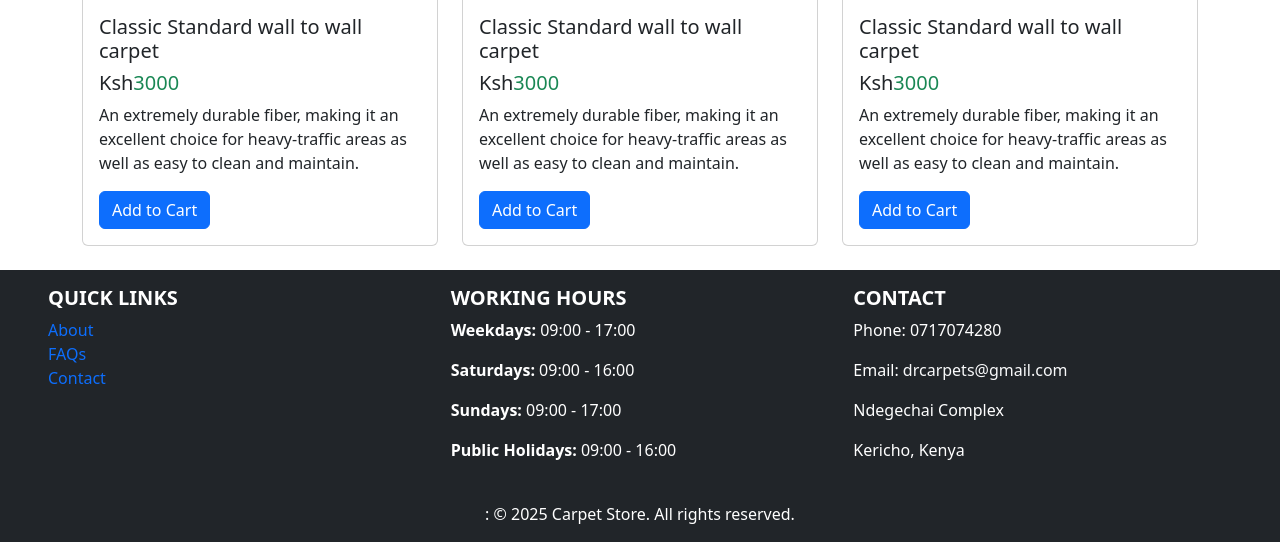
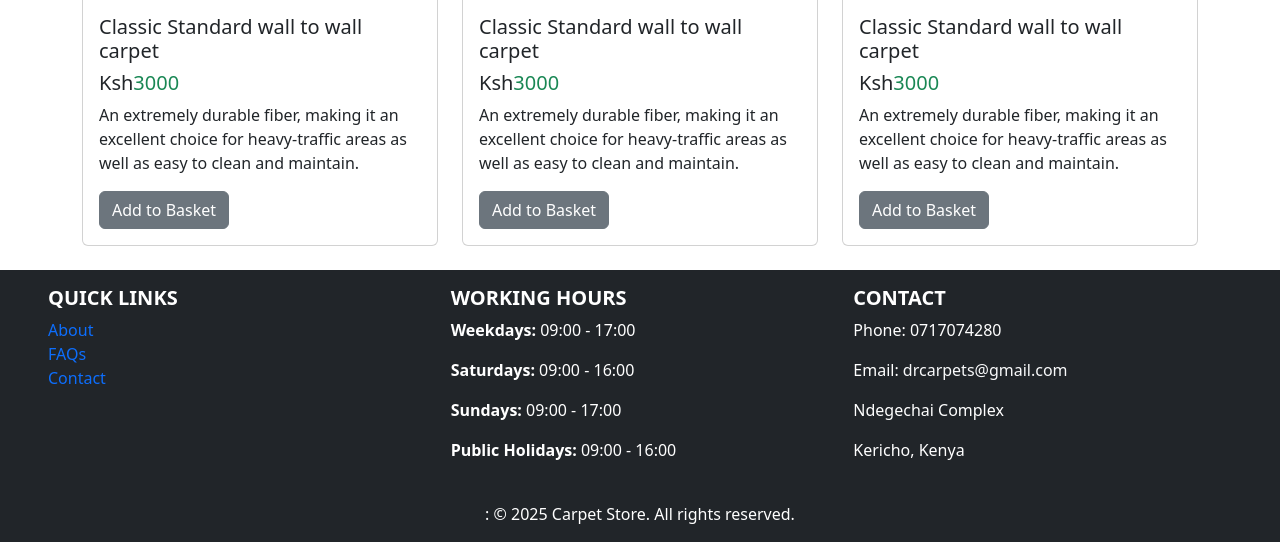
Before and after one commit to abedkip/DR_CARPETS, a Flask app: page /color/grey in a window 1280 px wide. Shown: the part 987-1529 px from the top of the page. Run offline with Flask 3, Linux system fonts and the light colour scheme.

Commit message:
change btn color & cart to basket

```diff
--- a/app/templates/grey.html
+++ b/app/templates/grey.html
@@ -3,7 +3,7 @@
 {% block content %}
 
 
- <h1 class="text-center text-primary">Grey Carpets</h1>
+ <h1 class="text-center text-secondary">Grey Carpets</h1>
 
 
 <div class="container">
@@ -16,7 +16,7 @@
           <h5 class="card-title">Classic Standard wall to wall carpet</h5>
           <h5 class="text-success"><span class="text-dark">Ksh</span>3000</h5>
           <p class="card-text">An extremely durable fiber, making it an excellent choice for heavy-traffic areas as well as easy to clean and maintain.</p>
-          <a href="#" class="btn btn-primary">Add to Cart</a>
+          <a href="#" class="btn btn-secondary">Add to Basket</a>
       </div>
       </div>
   </div>
@@ -28,7 +28,7 @@
           <h5 class="card-title">Classic Standard wall to wall carpet</h5>
           <h5 class="text-success"><span class="text-dark">Ksh</span>3000</h5>
           <p class="card-text">An extremely durable fiber, making it an excellent choice for heavy-traffic areas as well as easy to clean and maintain.</p>
-          <a href="#" class="btn btn-primary">Add to Cart</a>
+          <a href="#" class="btn btn-secondary">Add to Basket</a>
       </div>
       </div>
   </div>
@@ -40,7 +40,7 @@
           <h5 class="card-title">Classic Standard wall to wall carpet</h5>
           <h5 class="text-success"><span class="text-dark">Ksh</span>3000</h5>
           <p class="card-text">An extremely durable fiber, making it an excellent choice for heavy-traffic areas as well as easy to clean and maintain.</p>
-          <a href="#" class="btn btn-primary">Add to Cart</a>
+          <a href="#" class="btn btn-secondary">Add to Basket</a>
       </div>
       </div>
   </div>
@@ -55,7 +55,7 @@
           <h5 class="card-title">Classic Standard wall to wall carpet</h5>
           <h5 class="text-success"><span class="text-dark">Ksh</span>3000</h5>
           <p class="card-text">An extremely durable fiber, making it an excellent choice for heavy-traffic areas as well as easy to clean and maintain.</p>
-          <a href="#" class="btn btn-primary">Add to Cart</a>
+          <a href="#" class="btn btn-secondary">Add to Basket</a>
       </div>
       </div>
   </div>
@@ -67,7 +67,7 @@
           <h5 class="card-title">Classic Standard wall to wall carpet</h5>
           <h5 class="text-success"><span class="text-dark">Ksh</span>3000</h5>
           <p class="card-text">An extremely durable fiber, making it an excellent choice for heavy-traffic areas as well as easy to clean and maintain.</p>
-          <a href="#" class="btn btn-primary">Add to Cart</a>
+          <a href="#" class="btn btn-secondary">Add to Basket</a>
       </div>
       </div>
   </div>
@@ -79,7 +79,7 @@
           <h5 class="card-title">Classic Standard wall to wall carpet</h5>
           <h5 class="text-success"><span class="text-dark">Ksh</span>3000</h5>
           <p class="card-text">An extremely durable fiber, making it an excellent choice for heavy-traffic areas as well as easy to clean and maintain.</p>
-          <a href="#" class="btn btn-primary">Add to Cart</a>
+          <a href="#" class="btn btn-secondary">Add to Basket</a>
       </div>
       </div>
   </div>
```
